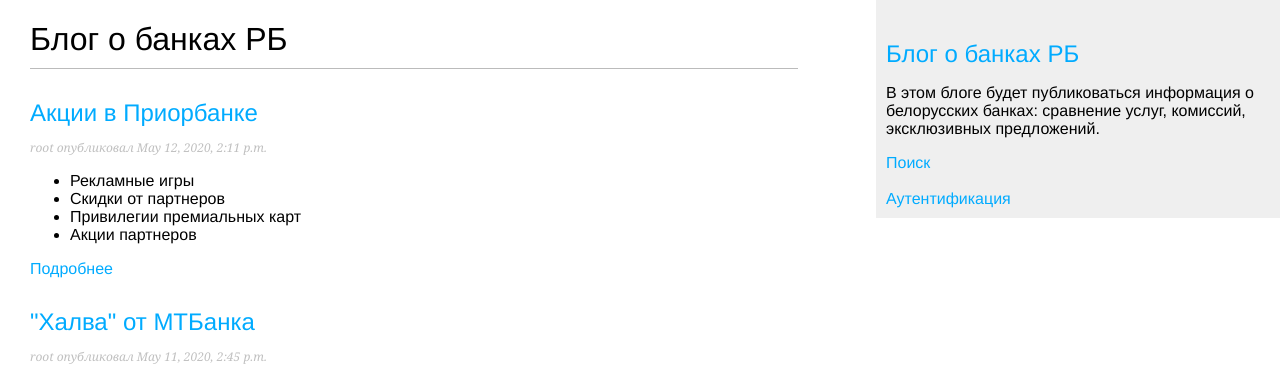
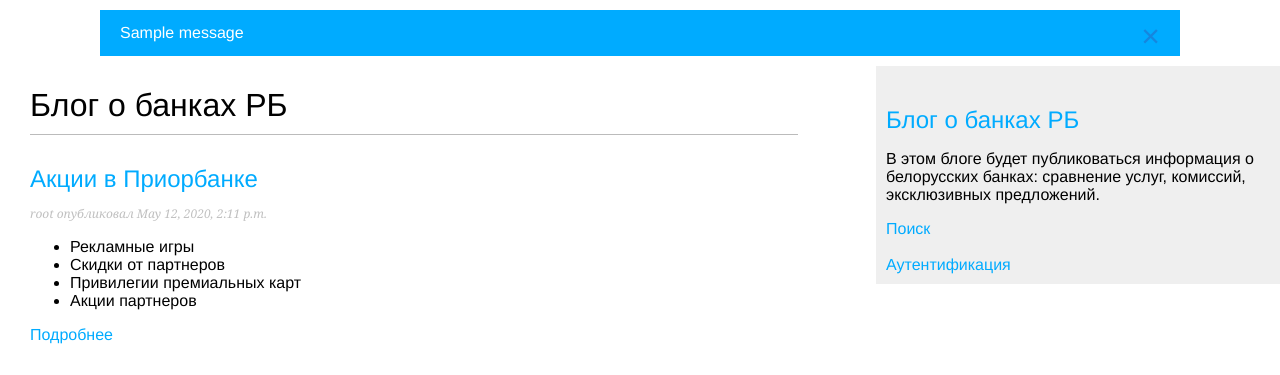
Before and after one commit to alex-shef/mysite, a Django app: page /blog/ in a window 1280 px wide. Shown: the top 375 px of the page. Run offline with Django 3.2, Linux system fonts and the light colour scheme; data comes from the database, SQL or seed files in the repository; tables that the repository leaves empty hold one stand-in row (values such as "Sample post"); one stand-in notice (Sample message) is shown; some libraries are stand-ins or nearby versions.

Commit message:
Message system

```diff
--- a/blog/static/css/blog.css
+++ b/blog/static/css/blog.css
@@ -51,7 +51,7 @@
     color:#65c7f7bc;
 }
 
- /*forms */
+/*forms */
 form {
     overflow:auto;
 }
@@ -67,6 +67,7 @@
     color:#333;
     margin-bottom:4px;
 }
+
 input, textarea {
     clear:both;
     float:left;
@@ -76,7 +77,8 @@
     padding:6px 10px;
     font-size:12px;
 }
-input[type=submit] {
+
+input[type=submit], a.button {
     font-weight:bold;
     background:#00abff;
     color:#fff;
@@ -84,12 +86,14 @@
     font-size:14px;
     text-transform:uppercase;
 }
+
 .errorlist {
     color:#cc0033;
     float:left;
     clear:both;
     padding-left:10px;
 }
+
 .helptext {
     margin: 0 0 20px 0;
     color: #aaa;
@@ -107,11 +111,52 @@
 .comment {
     padding:10px;
 }
+
 .comment:nth-child(even) {
     background:#efefef;
 }
+
 .comment .info {
     font-weight:bold;
     font-size:12px;
     color:#666;
 }
+
+/* messages */
+ul.messages {
+    margin:10px 100px;
+    padding:0;
+    list-style-type:
+    none;
+}
+ul.messages li.success,
+ul.messages li.warning,
+ul.messages li.error,
+ul.messages li.info {
+    margin:0;
+    padding:14px 20px;
+    list-style:none;
+    color:#fff;
+}
+
+ul.messages li.success { background:#00abff; }
+ul.messages li.success a { color:#1586de; }
+
+ul.messages li.error { background:#a30029; color:#e9828e; }
+ul.messages li.error a { color:#e9828e; }
+
+ul.messages li.info { background:#faffae; color:#696b4e; }
+ul.messages li.info a { color:#1586de; }
+
+ul.messages li.warning { background:#de9404; }
+ul.messages li.warning a { color:#f49000; }
+
+ul.messages li a.close {
+    margin-top: -6px;
+    float:right;
+    opacity:1;
+    border:0;
+    box-shadow:none;
+    text-shadow:none;
+    font-size: xx-large;
+}
--- a/blog/views.py
+++ b/blog/views.py
@@ -143,6 +143,9 @@
         if user_form.is_valid() and profile_form.is_valid():
             user_form.save()
             profile_form.save()
+            messages.success(request, 'Профиль успешно обновлён')
+        else:
+            messages.error(request, 'Ошибка обновления профиля')
     else:
         user_form = UserEditForm(instance=request.user)
         profile_form = ProfileEditForm(instance=request.user.profile)
--- a/templates/blog/base.html
+++ b/templates/blog/base.html
@@ -1,12 +1,25 @@
-{% load static %}
 <!DOCTYPE html>
 <html lang="ru">
 <head>
     <meta charset="UTF-8">
     <title>{% block title %}{% endblock %}</title>
+    {% load static %}
     <link href="{% static "css/blog.css" %}" rel="stylesheet">
+{#    <link rel="stylesheet" href="https://maxcdn.bootstrapcdn.com/bootstrap/3.3.7/css/bootstrap.min.css">#}
+    <script src="https://ajax.googleapis.com/ajax/libs/jquery/1.12.4/jquery.min.js"></script>
+    <script src="https://maxcdn.bootstrapcdn.com/bootstrap/3.3.7/js/bootstrap.min.js"></script>
 </head>
 <body>
+    {% if messages %}
+        <ul class="messages">
+          {% for message in messages %}
+            <li class="{{ message.tags }} alert alert-info alert-dismissable">
+                {{ message|safe }}
+                <a href="#" type="button" class="close" data-dismiss="alert" aria-hidden="true">&times;</a>
+            </li>
+          {% endfor %}
+        </ul>
+    {% endif %}
     <div id="content">
         {% block content %}
         {% endblock %}
```
